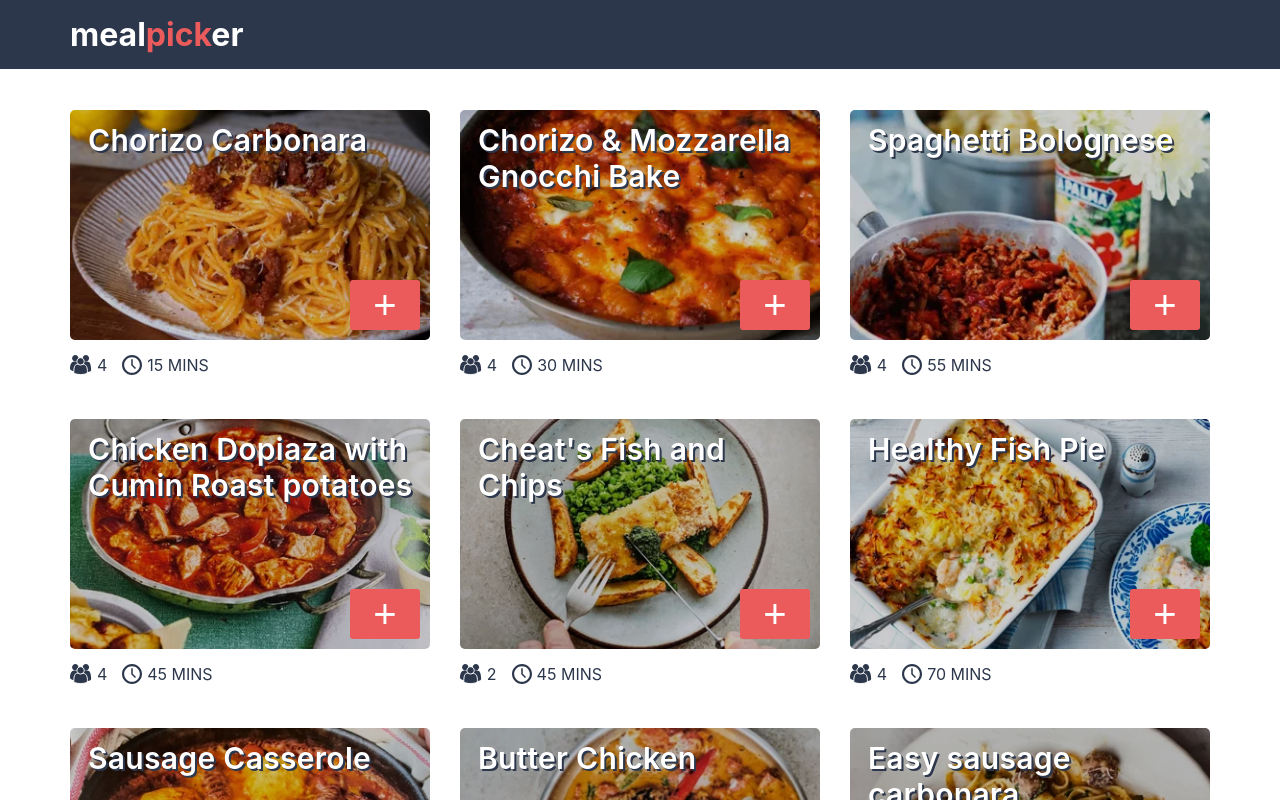
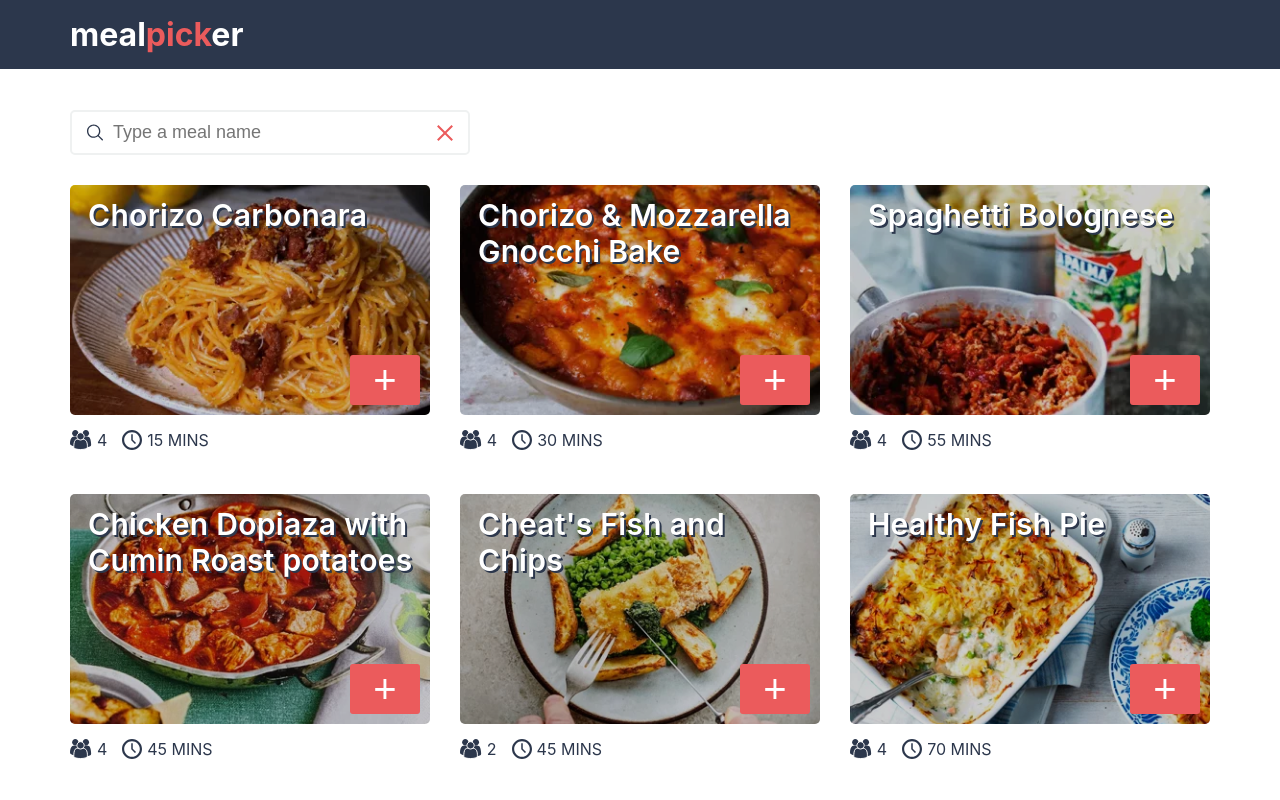
Before and after one commit to perryharlock/meal-picker, a Next.js app: page / in a window 1280 px wide. Shown: the top 800 px of the page. Built offline with nearby package versions, Linux system fonts and the light colour scheme.

Commit message:
:sparkles: Add search function

```diff
--- /dev/null
+++ b/components/Icons/Search.tsx
@@ -0,0 +1,11 @@
+import React from 'react';
+
+const Search: React.FC = () => {
+  return (
+    <svg viewBox="0 0 30 30" xmlns="http://www.w3.org/2000/svg">
+      <path d="M29.6133 27.8396L22.1824 20.4026C23.9406 18.2463 25.0004 15.5018 25.0004 12.5062C25.0004 5.61438 19.395 0.00292969 12.4971 0.00292969C5.5992 0.00292969 0 5.61438 0 12.5062C0 19.398 5.60532 25.0033 12.5032 25.0033C15.4927 25.0033 18.2433 23.9435 20.3997 22.1853L27.8306 29.6162C28.339 30.1246 29.1109 30.1246 29.6194 29.6162C30.1278 29.1077 30.1278 28.3481 29.6133 27.8396ZM2.4933 12.5062C2.4933 6.98661 6.97756 2.50235 12.4971 2.50235C18.0167 2.50235 22.5071 6.99274 22.5071 12.5123C22.5071 18.0319 18.0167 22.5222 12.4971 22.5222C6.97756 22.5222 2.4933 18.0257 2.4933 12.5062Z" />
+    </svg>
+  );
+};
+
+export { Search };
--- a/components/Icons/index.ts
+++ b/components/Icons/index.ts
@@ -1,5 +1,6 @@
 export * from './Basket';
 export * from './Clear';
 export * from './Close';
+export * from './Search';
 export * from './Serves';
 export * from './Time';
--- /dev/null
+++ b/components/Search/Search.module.scss
@@ -0,0 +1,53 @@
+@import "styles/media-queries.scss";
+
+.search {
+    &__form {
+        border: solid 2px var(--color-light-grey);
+        border-radius: 5px;
+        display: flex;
+        justify-content: space-between;
+        margin-bottom: 30px;
+        padding: 0 15px;
+        width: 100%;
+
+        @media ($screen-tablet) {
+            width: 400px;
+        }
+    }
+
+    &__input {
+        border: none;
+        flex-grow: 1;
+        font-size: 18px;
+        padding: 10px 0;
+
+        &:active, &:focus {
+            outline: none;
+        }
+    }
+
+    &__icon {
+        margin-right: 10px;
+        padding: 10px 0;
+        width: 16px;
+
+        svg {
+            fill: var(--color-black);
+            width: 100%;
+            height: 100%;
+        }
+    }
+
+    &__clear {
+        background: none;
+        border: none;
+        cursor: pointer;
+        line-height: 0;
+        padding: 10px 0;
+        width: 16px;
+
+        svg {
+            fill: var(--color-coral);
+        }
+    }
+}
--- /dev/null
+++ b/components/Search/Search.tsx
@@ -0,0 +1,30 @@
+import React from 'react'
+
+import { Close, Search as SearchIcon } from '../../components/Icons'
+import { SrOnly } from '../../components/SrOnly/SrOnly'
+
+import styles from './Search.module.scss'
+
+export type HeaderProps = {
+  searchTerm: string;
+  onChangeValue: (term: string) => void;
+}
+
+export const Search: React.FC<HeaderProps> = ({ searchTerm, onChangeValue }) => {
+  return (
+    <form className={styles.search__form}>
+      <div className={styles.search__icon}>
+        <SearchIcon />
+      </div>
+      <input
+        className={styles.search__input}
+        onChange={evt => onChangeValue(evt.target.value)}
+        placeholder="Type a meal name"
+        value={searchTerm}
+      />
+      <button type="button" className={styles.search__clear} onClick={() => onChangeValue('')}>
+        <Close /><SrOnly>Reset basket</SrOnly>
+      </button>
+    </form>
+  );
+};
--- a/pages/index.tsx
+++ b/pages/index.tsx
@@ -1,4 +1,4 @@
-import React, { useState, useEffect } from 'react'
+import React, { useState, useEffect, ChangeEvent } from 'react'
 import type { NextPage } from 'next'
 import Head from 'next/head'
 
@@ -10,6 +10,7 @@ import { Header } from '../components/Header/Header'
 import { Meal } from '../components/Meal/Meal'
 import { Footer } from '../components/Footer/Footer'
 import { Basket } from '../components/Basket/Basket'
+import { Search } from '../components/Search/Search'
 
 import styles from '../styles/Meals.module.scss'
 
@@ -17,7 +18,9 @@ const Meals: NextPage = () => {
   const [basket, setBasket] = useState<Array<MealType>>([])
   const [basketLength, setBasketLength] = useState(0)
   const [basketVisible, setBasketVisible] = useState(false)
-  const [animate, setAnimate] = useState(false);
+  const [searchTerm, setSearchTerm] = useState('')
+  const [meals, setMeals] = useState(mealData)
+  const [animate, setAnimate] = useState(false)
 
   const addToBasket = (mealId: MealType) => {
     basket.push(mealId)
@@ -53,6 +56,11 @@ const Meals: NextPage = () => {
     return basket.filter((e: { id: string }) => e.id === mealId).length > 0
   }
 
+  const searchMeals = (searchTerm: string) => {
+    setMeals(mealData.filter(meal => meal.name.toLowerCase().indexOf(searchTerm.toLowerCase()) !== -1))
+    setSearchTerm(searchTerm)
+  }
+
   useEffect(() => {
     const sessionData = JSON.parse(sessionStorage.getItem('basket') || '{}');
     const sessionLength = JSON.parse(sessionStorage.getItem('basketLength') || '0');
@@ -72,8 +80,11 @@ const Meals: NextPage = () => {
 
       <main className={styles.meals__main}>
         <Grid>
+          <Search searchTerm={searchTerm} onChangeValue={searchMeals} />
+
+          {meals.length ? (
             <ul className={styles.meals__list}>
-            {mealData.map((meal) => (
+              {meals.map((meal) => (
                 <Meal
                   key={meal.id}
                   meal={meal}
@@ -83,6 +94,10 @@ const Meals: NextPage = () => {
                 />
               ))}
             </ul>
+            ) : (
+              <p>No meals match your search :-/</p>
+            )
+          }
         </Grid>
         {basketVisible ? (
           <Basket
--- a/styles/Meal.module.scss
+++ b/styles/Meal.module.scss
@@ -82,7 +82,7 @@
 
         &-list {
             display: flex;
-            margin-top: 15px;
+            margin-top: 10px;
         }
     }
 
```
Lines whose indentation alone changed are shown as unchanged.
